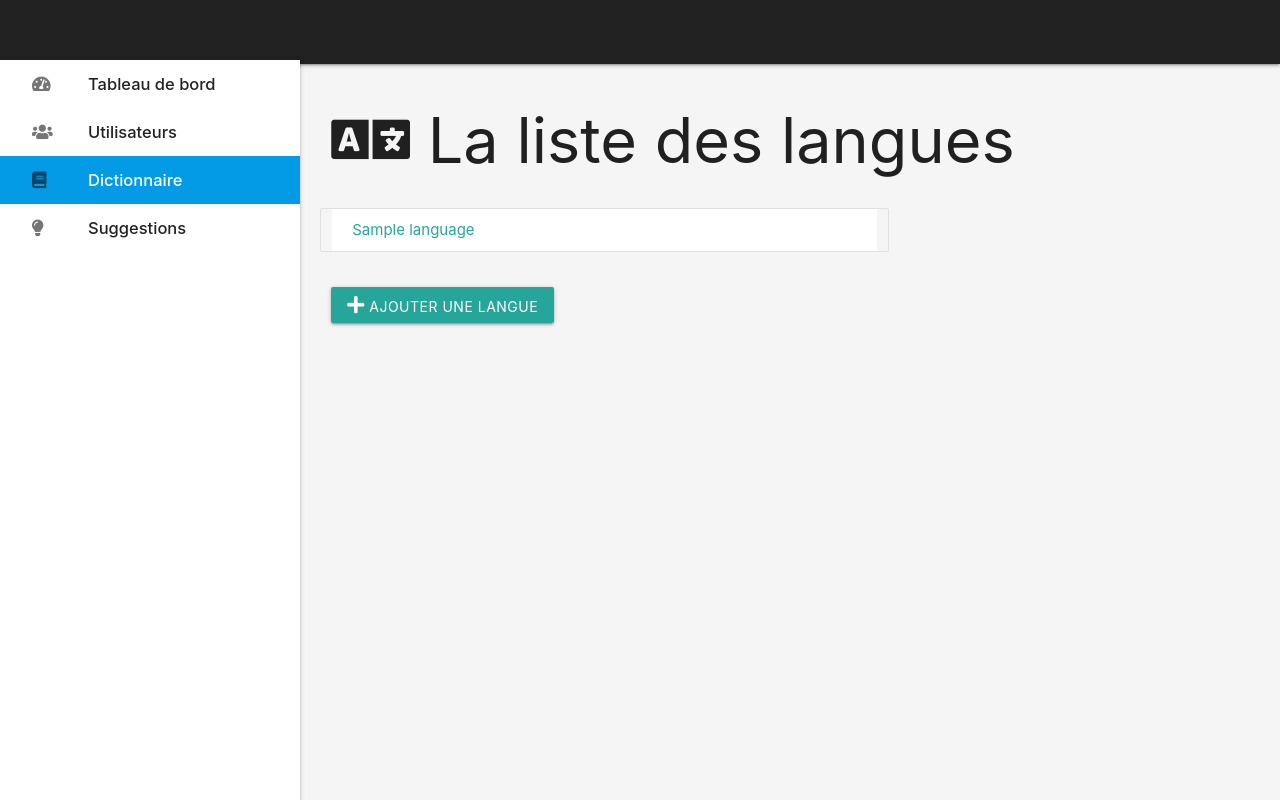
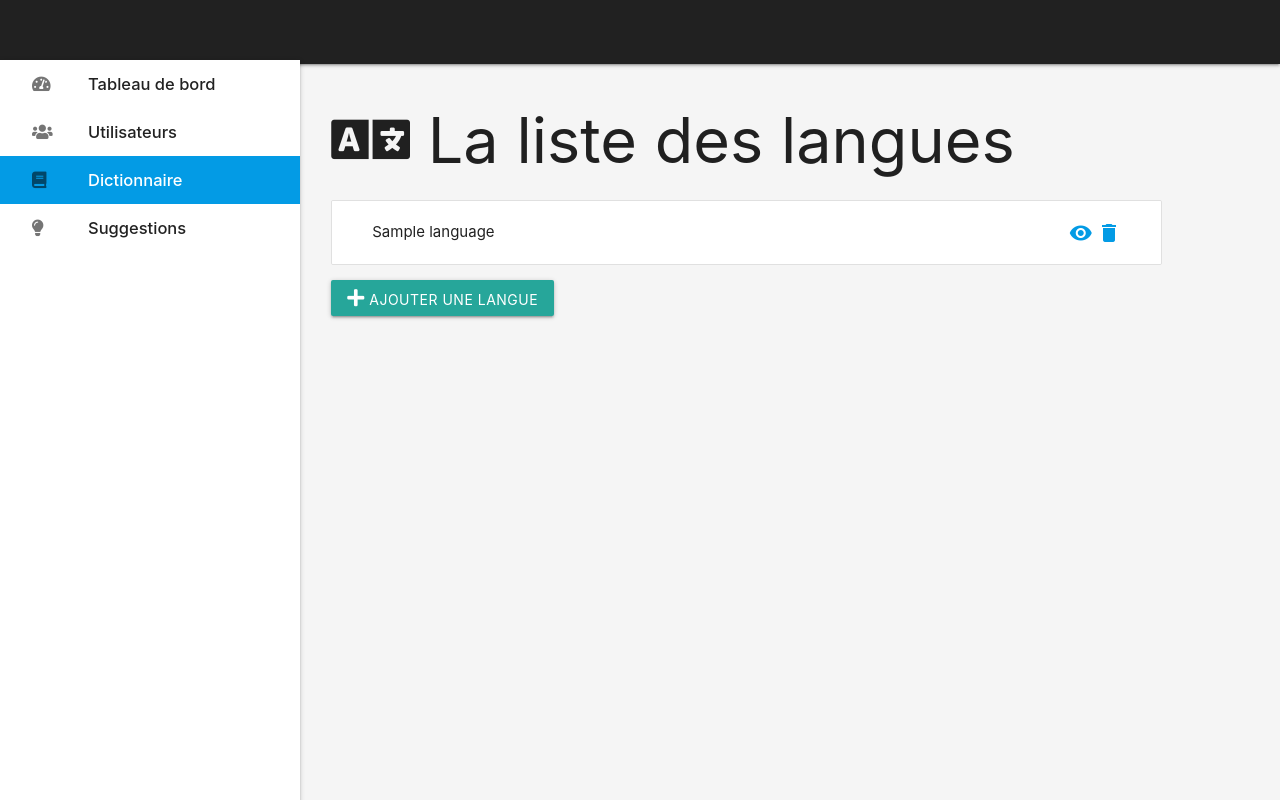
Before and after one commit to thediaf/Djangou, a Symfony app: template templates/admin/translate/index.html.twig in a window 1280 px wide. Run offline with Twig, Linux system fonts and the light colour scheme; the template is opened without the code that fills it: most values are stand-ins (such as "Sample title", 1, 10 or a date in 2020); some libraries are stand-ins or nearby versions.

Commit message:
Languages list update

```diff
--- a/templates/admin/base.html.twig
+++ b/templates/admin/base.html.twig
@@ -5,6 +5,7 @@
         <meta name="viewport" content="width=device-width, initial-scale=1.0">
         <title>{% block title %}{{ App.name }}{% endblock %}</title>
         <link rel="stylesheet" href="https://cdnjs.cloudflare.com/ajax/libs/materialize/1.0.0/css/materialize.min.css">
+        <link href="https://fonts.googleapis.com/icon?family=Material+Icons" rel="stylesheet">
         <link rel="stylesheet" href="{{ asset('css/style.css') }}">
         <link rel="stylesheet" href="{{ asset('css/admin.css') }}">
         <link rel="stylesheet" href="{{ asset('fontawesome/css/all.css') }}">
--- a/templates/admin/translate/index.html.twig
+++ b/templates/admin/translate/index.html.twig
@@ -11,21 +11,33 @@
 <div class="">
     <div class="">
         <div class="langs mt-5">
-				{# <div class="list-group">
-					<a href="#" class="list-group-item disabled text-dark" aria-disabled="true">
-						<i class="fa fa-language"></i>
-						Langues
+            <h1><i class="fa fa-language"></i> La liste des langues</h1>
+                <ul class="collection">
+                {% for lang in languages %}
+                    <li class="collection-item">
+                        <div href="{{ path('admin_translation_list', {id: lang.id}) }}" class="collection-item">
+                                {{ lang.name }}
+                                <div class="secondary-content">
+                                    <a href="{{ path('admin_translation_list', {id: lang.id}) }}">
+                                        <i class="material-icons">visibility</i>
                                     </a>
-                </div> #}
-                <h1><i class="fa fa-language"></i> La liste des langues</h1>
-                    <div class="row">
-					<div class="collection col s8">
-                    {# <div class="collection-header"></div> #}
-					{% for lang in languages %}
-                    	<a class="collection-item" href="{{ path('admin_translation_list', {id: lang.id}) }}" class="collection-item">{{ lang.name }}</a>
+                                    <a href="{{ path('admin_translation_list', {id: lang.id}) }}">
+                                        <i class="material-icons">delete</i>
+                                    </a>
+                                </div>
+                        </div>
+                    </li>
                 {% endfor %}
-				    </div></div>
+                </ul>
+                {# </div> #}
 
+                {# <ul class="collection with-header">
+                    <li class="collection-header"><h4>First Names</h4></li>
+                    <li class="collection-item"><div>Alvin<a href="#!" class="secondary-content"><i class="material-icons">send</i></a></div></li>
+                    <li class="collection-item"><div>Alvin<a href="#!" class="secondary-content"><i class="material-icons">send</i></a></div></li>
+                    <li class="collection-item"><div>Alvin<a href="#!" class="secondary-content"><i class="material-icons">send</i></a></div></li>
+                    <li class="collection-item"><div>Alvin<a href="#!" class="secondary-content"><i class="material-icons">send</i></a></div></li>
+                </ul> #}
             <div class="modal fade" id="addLangModal" tabindex="-1" role="dialog" aria-labelledby="addLangModalTitle" aria-hidden="true">
                 <div class="modal-dialog modal-dialog-centered" role="document">
                     <div class="modal-content">
```
Lines whose indentation alone changed are shown as unchanged.
